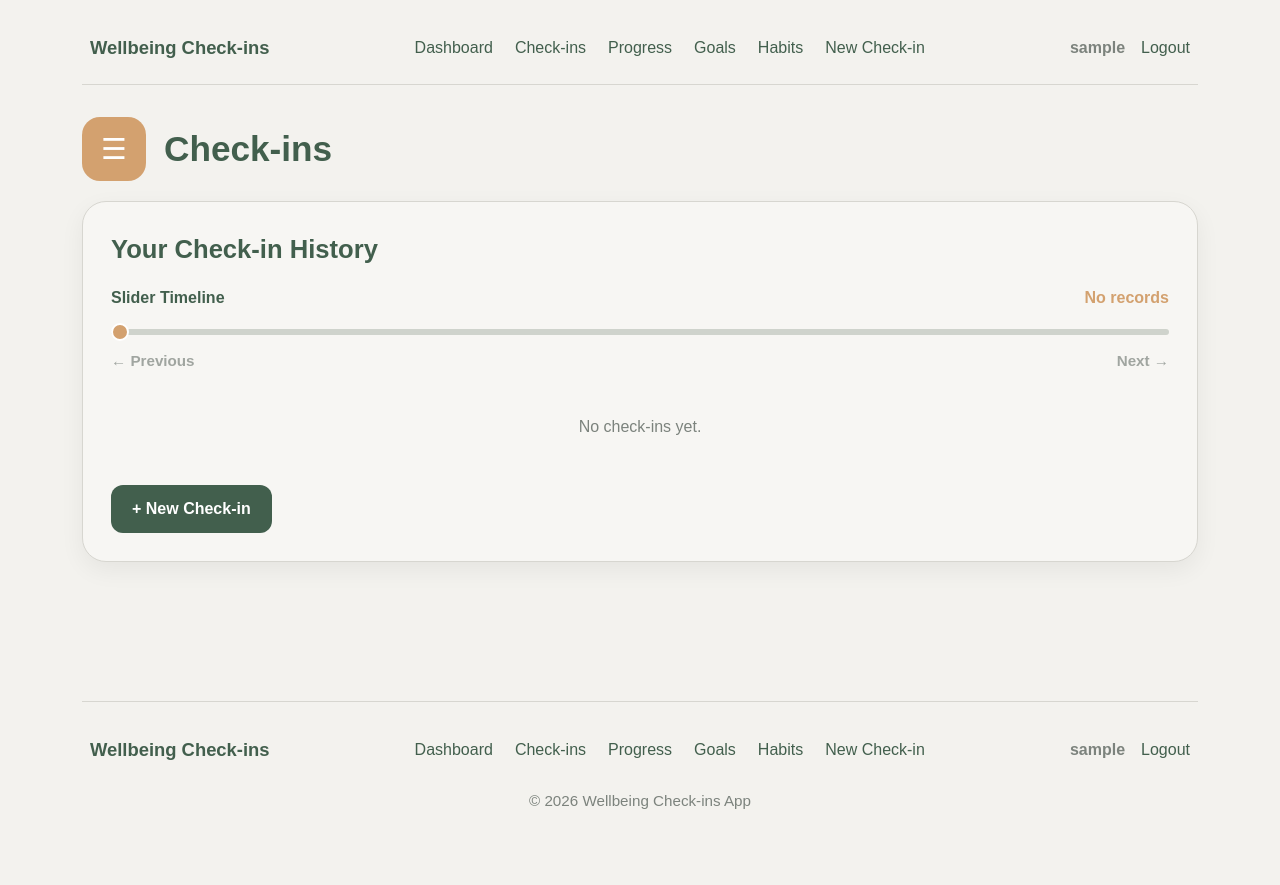
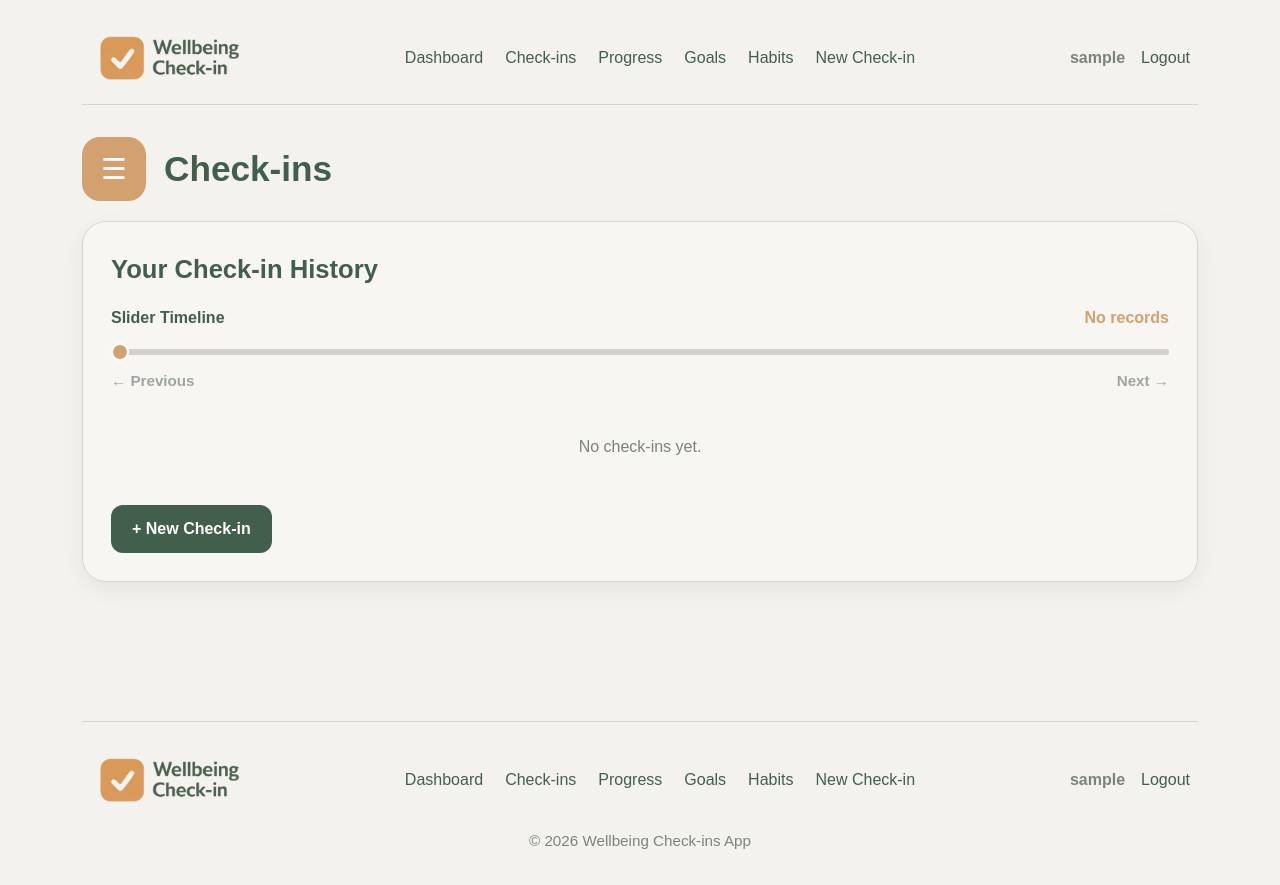
Before and after one commit to Max-pgs/wellbeing_check_in_App, a Django app: page /checkins/ in a window 1280 px wide. Before the commit the page ends 809 px from the top, so only its background shows below. Run offline with Django 3.2, Linux system fonts and the light colour scheme; the visitor is signed in with stand-in values (Sample User, id 1); data that the repository does not hold is empty.

Commit message:
Add application logo to header and footer with related styles

```diff
--- a/wellbeing_check_in_app/checkins/static/checkins/css/main.css
+++ b/wellbeing_check_in_app/checkins/static/checkins/css/main.css
@@ -182,11 +182,16 @@ select:focus-visible {
 }
 
 .brand {
-  font-size: 1.15rem;
-  font-weight: 700;
-  color: var(--green);
+  display: flex;
+  align-items: center;
   text-decoration: none;
-  flex-shrink: 0;
+}
+
+.brand-logo {
+  width: 160px;
+  height: 56px;
+  object-fit: contain;
+  background: transparent;
 }
 
 .header-actions {
@@ -1909,6 +1914,11 @@ select:focus-visible {
 }
 
 @media (max-width: 480px) {
+  .brand-logo {
+    width: 120px;
+    height: 44px;
+  }
+
   .app-shell {
     padding: 0 14px 20px;
   }
--- a/wellbeing_check_in_app/checkins/templates/checkins/base.html
+++ b/wellbeing_check_in_app/checkins/templates/checkins/base.html
@@ -14,7 +14,13 @@
   <div class="app-shell">
     <header class="topbar">
       <div class="topbar-inner">
-        <a href="{% url 'checkins:dashboard' %}" class="brand">Wellbeing Check-ins</a>
+        <a href="{% url 'checkins:dashboard' %}" class="brand" aria-label="Wellbeing Check-ins home">
+          <img
+            src="{% static 'checkins/images/logo.png' %}"
+            alt="Wellbeing Check-ins logo"
+            class="brand-logo"
+          >
+        </a>
 
         <div class="header-actions">
           <div class="user-nav">
--- a/wellbeing_check_in_app/checkins/templates/checkins/partials/footer_nav.html
+++ b/wellbeing_check_in_app/checkins/templates/checkins/partials/footer_nav.html
@@ -1,7 +1,13 @@
+{% load static %}
+
 <div class="footer-inner">
 
-  <a class="brand" href="{% url 'checkins:dashboard' %}">
-    Wellbeing Check-ins
+  <a href="{% url 'checkins:dashboard' %}" class="brand" aria-label="Wellbeing Check-ins home">
+    <img
+      src="{% static 'checkins/images/logo.png' %}"
+      alt="Wellbeing Check-ins logo"
+      class="brand-logo"
+    >
   </a>
 
   <div class="header-actions">
```
Also changed, not shown: wellbeing_check_in_app/checkins/static/checkins/images/logo.png (added).
